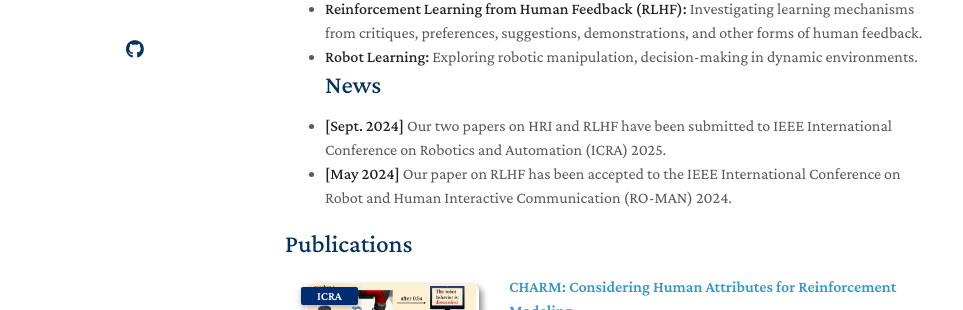
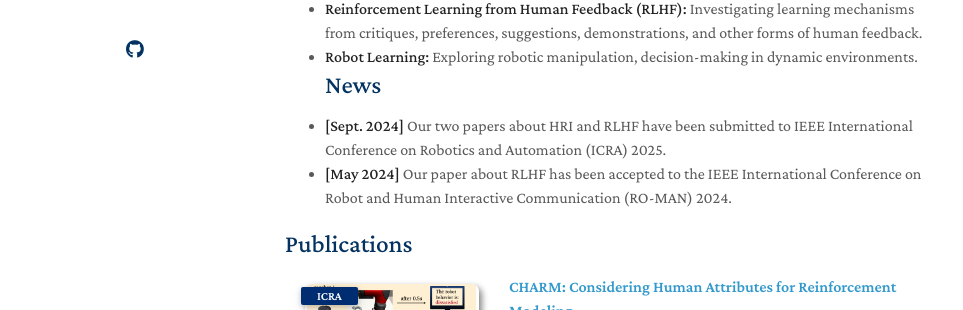
Before and after one commit to NoahF1205/qidifang.github.io, a Jekyll site: the page built from index.md, in a window 1280 px wide and 1259 px high. Shown: the part 318-628 px from the top of the window, without its empty margins (185-1148 px from the left). Built offline with Jekyll 4.4.1, drawn with Linux system fonts in a browser that asks for light colours; a style sheet for code colours, icons or effects is not loaded; our own code applies the rules of GitHub Pages for plain Markdown files.

Commit message:
Update index.md

```diff
--- a/index.md
+++ b/index.md
@@ -13,8 +13,8 @@ I am currently pursuing a Master of Science in Computer Engineering (MSCE) at Tu
 - **Robot Learning:** Exploring robotic manipulation, decision-making in dynamic environments.
 ## News
 
-- **[Sept. 2024]** Our two papers on HRI and RLHF have been submitted to IEEE International Conference on Robotics and Automation (ICRA) 2025.
-- **[May 2024]** Our paper on RLHF has been accepted to the IEEE International Conference on Robot and Human Interactive Communication (RO-MAN) 2024.
+- **[Sept. 2024]** Our two papers about HRI and RLHF have been submitted to IEEE International Conference on Robotics and Automation (ICRA) 2025.
+- **[May 2024]** Our paper about RLHF has been accepted to the IEEE International Conference on Robot and Human Interactive Communication (RO-MAN) 2024.
 
 {% include_relative _includes/publications.md %}
 
```
